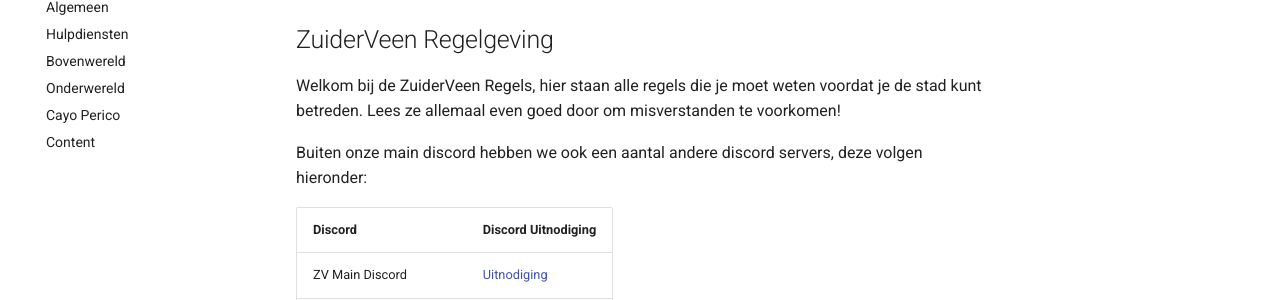
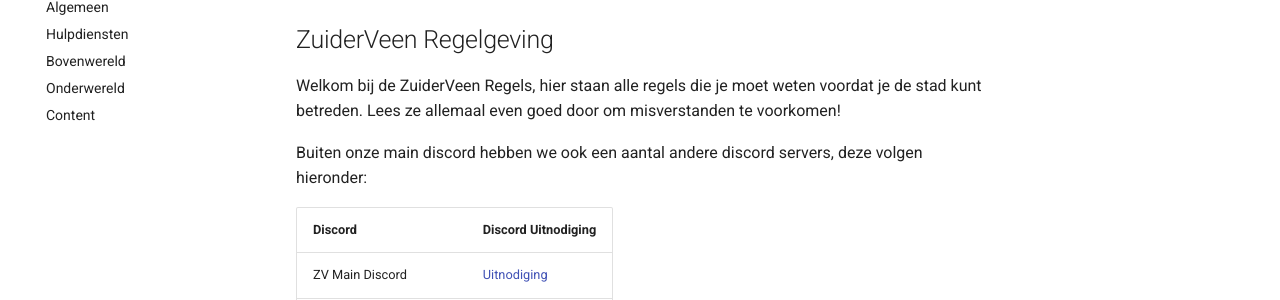
Before and after one commit to CappaWappa/Regels, an MkDocs documentation site: the page built from docs/index.md, in a window 1280 px wide. Shown: the part 158-458 px from the top of the page. Built offline with MkDocs 1.6.1 and Material for MkDocs 9.7.7, drawn with Linux system fonts in a browser that asks for light colours; comment, search, counter and statistics services are not loaded.

Commit message:
Update mkdocs.yml

```diff
--- a/mkdocs.yml
+++ b/mkdocs.yml
@@ -39,5 +39,4 @@
   - Hulpdiensten: hulpdiensten.md
   - Bovenwereld: bovenwereld.md
   - Onderwereld: onderwereld.md
-  - Cayo Perico: cayoperico.md
   - Content: content.md
```
